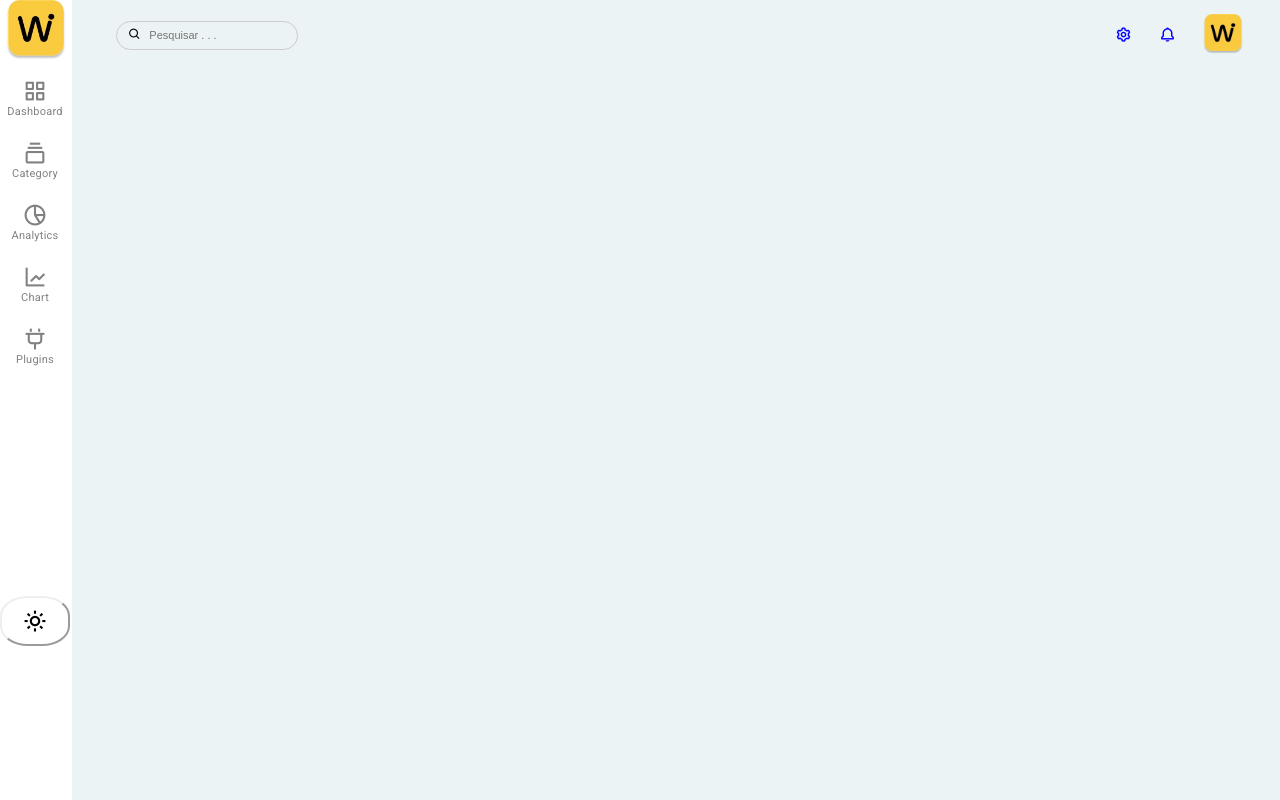
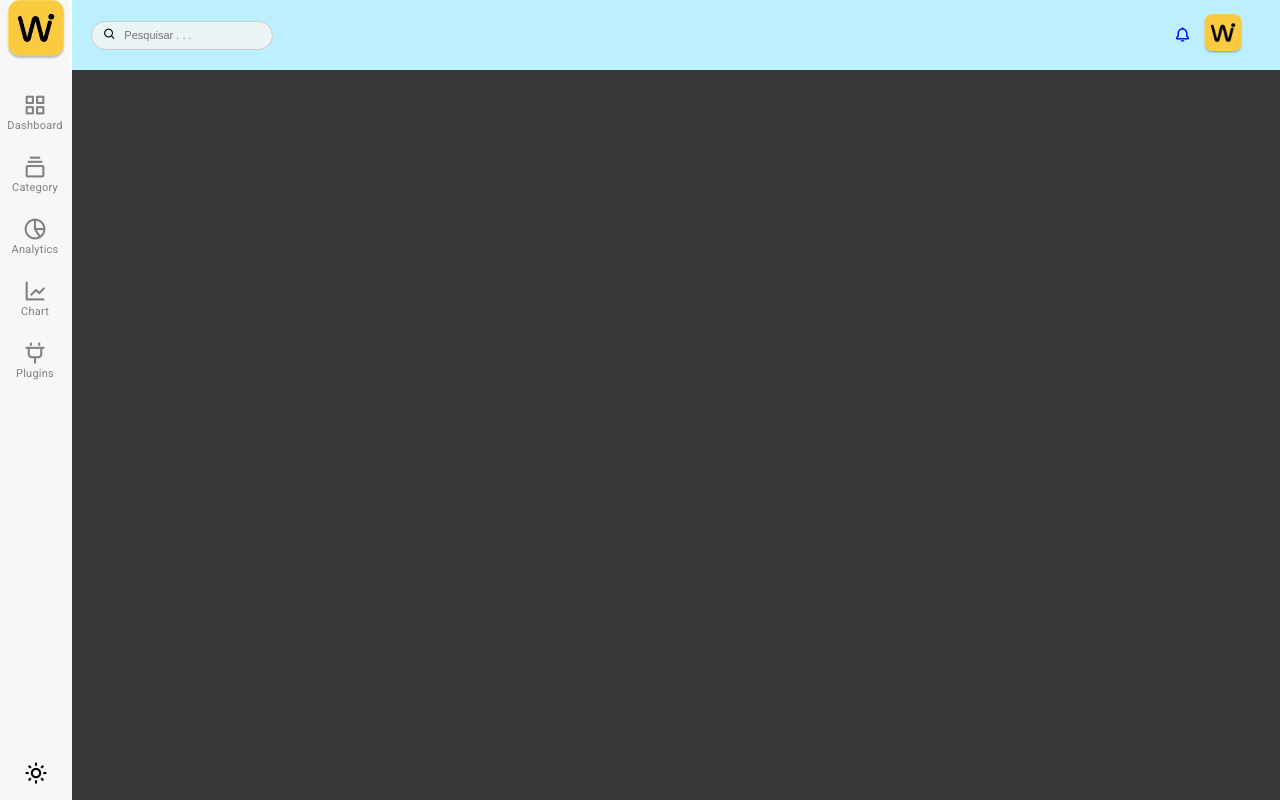
Before and after one commit to matheussantosguedes00/WixNet, an Angular app in the folder MenuInicial/Projeto1/: page / in a window 1280 px wide. Built offline with nearby package versions, Linux system fonts and the light colour scheme.

Commit message:
17/07/2023

```diff
--- a/MenuInicial/Projeto1/src/app/components/header/header.component.css
+++ b/MenuInicial/Projeto1/src/app/components/header/header.component.css
@@ -1,3 +1,8 @@
+
+
+
+
+
 .header {
     display: flex;
     align-items: center;
@@ -13,7 +18,7 @@
     align-items: center;
     width: 170px;
     padding: 5px;
-    margin-left: 30px;
+    margin-left: 5px;
     border: 1px solid #ccc;
     border-radius: 20px;
     background-color: #ecf3f5;
@@ -35,6 +40,7 @@
 }
 
 .icon-container {
+
     display: flex;
     align-items: center;
     margin: 0 85px 0 auto;
@@ -45,7 +51,7 @@
     border: none;
     outline: none;
     cursor: pointer;
-    margin-left: 15px;
+
 }
 
 .icon-container button i {
@@ -60,5 +66,5 @@
 }
 
 .icon-perfil i{
-    margin: 7px;
+    margin: 10px;
 }
--- a/MenuInicial/Projeto1/src/app/components/header/header.component.html
+++ b/MenuInicial/Projeto1/src/app/components/header/header.component.html
@@ -14,9 +14,6 @@
             </button>
         </mat-menu>
 
-        <button mat-icon-button >
-            <i class='bx bx-cog' ></i>
-        </button>
         <button mat-icon-button [matMenuTriggerFor]="notificationMenu">
             <i class="bx bx-bell"></i>
         </button>
--- a/MenuInicial/Projeto1/src/app/components/nav/nav.component.css
+++ b/MenuInicial/Projeto1/src/app/components/nav/nav.component.css
@@ -1,11 +1,4 @@
-* {
-    margin: 0;
-    padding: 0;
-    box-sizing: border-box;
-    font-family: 'Poppins', sans-serif;
 
-
-  }
 
   .sidebar {
     position:fixed;
@@ -15,14 +8,9 @@
     background: var(--menu-lateral);
     z-index: 1;
     transition: all 0.5s ease;
-
-
+        width: 4.5rem;
   }
 
-
-  .sidebar.closes {
-    width: 4.5rem;
-  }
 
 
   .sidebar .logo-details {
@@ -47,12 +35,9 @@
   .sidebar .nav-links {
     height: 100%;
     padding: 30px 0 150px 0;
-    overflow: auto;
+    overflow: visible;
   }
 
-  .sidebar.closes .nav-links {
-    overflow: visible;
-  }
 
   .sidebar .nav-links::-webkit-scrollbar {
     display: none;
@@ -70,17 +55,17 @@
     border-radius: 3px;
   }
   .icon-modoesculo{
-    border-radius: 40% 40%;
-    border-color:var(--tema-icon) ;
+     border: none;
     background-color:transparent;
     color: var(--tema-icon);
-    margin-top: 300%;
     height: 50px;
-    min-width: 70px;
     text-align: center;
-    line-height: 20px;
     font-size: 25px;
     transition: all 0.3s ease;
+    position: absolute;
+   bottom: 0;
+   width: 100%;
+   padding: 10px;
 
   }
 
@@ -111,7 +96,7 @@
   }
 
 
-  .sidebar.closes .nav-links li a .link_name {
+  .sidebar .nav-links li a .link_name {
     opacity: 0;
     pointer-events: none;
   }
@@ -141,7 +126,7 @@
     color: #2e28f1;
   }
 
-  .sidebar.closes .nav-links li .sub-menu {
+  .sidebar.sub-closes .nav-links li .sub-menu {
     position: absolute;
     left: 100%;
     top: -10px;
@@ -154,7 +139,7 @@
     transition: 0s;
   }
 
-  .sidebar.closes .nav-links li:hover .sub-menu {
+  .sidebar.sub-closes .nav-links li:hover .sub-menu {
     top: 0;
     opacity: 1;
     pointer-events: auto;
@@ -162,7 +147,7 @@
   }
 
 
-  .sidebar.closes .nav-links li .sub-menu .link_name {
+  .sidebar.sub-closes .nav-links li .sub-menu .link_name {
     font-size: 17px;
     opacity: 1;
     display: block;
--- a/MenuInicial/Projeto1/src/app/components/nav/nav.component.html
+++ b/MenuInicial/Projeto1/src/app/components/nav/nav.component.html
@@ -1,8 +1,11 @@
 <div class="container">
-  <div class="sidebar closes">
+  <div class="sidebar sub-closes">
+
     <div class="logo-details">
       <img src="../assets/img/icon.png" alt="">
     </div>
+
+
     <ul class="nav-links">
 
 
--- a/MenuInicial/Projeto1/src/app/components/nav/nav.component.ts
+++ b/MenuInicial/Projeto1/src/app/components/nav/nav.component.ts
@@ -11,9 +11,11 @@ export class NavComponent implements OnInit {
 
   activeIcon: number = 0;
 
+
   activateIcon(iconIndex: number) {
     this.activeIcon = iconIndex;
   }
+
 
   icon:string=''
 
--- a/MenuInicial/Projeto1/src/styles.css
+++ b/MenuInicial/Projeto1/src/styles.css
@@ -8,9 +8,9 @@ body { margin: 0;
 
 :root {
   --icon-menu: blue;
-    --body: #ecf3f5;
+    --body: #383838;
     --menu-lateral: #fffffff5;
-    --menu-superior: #ecf3f5;
+    --menu-superior: #bcf0fe;
     transition: 2s;
 }
 
```
